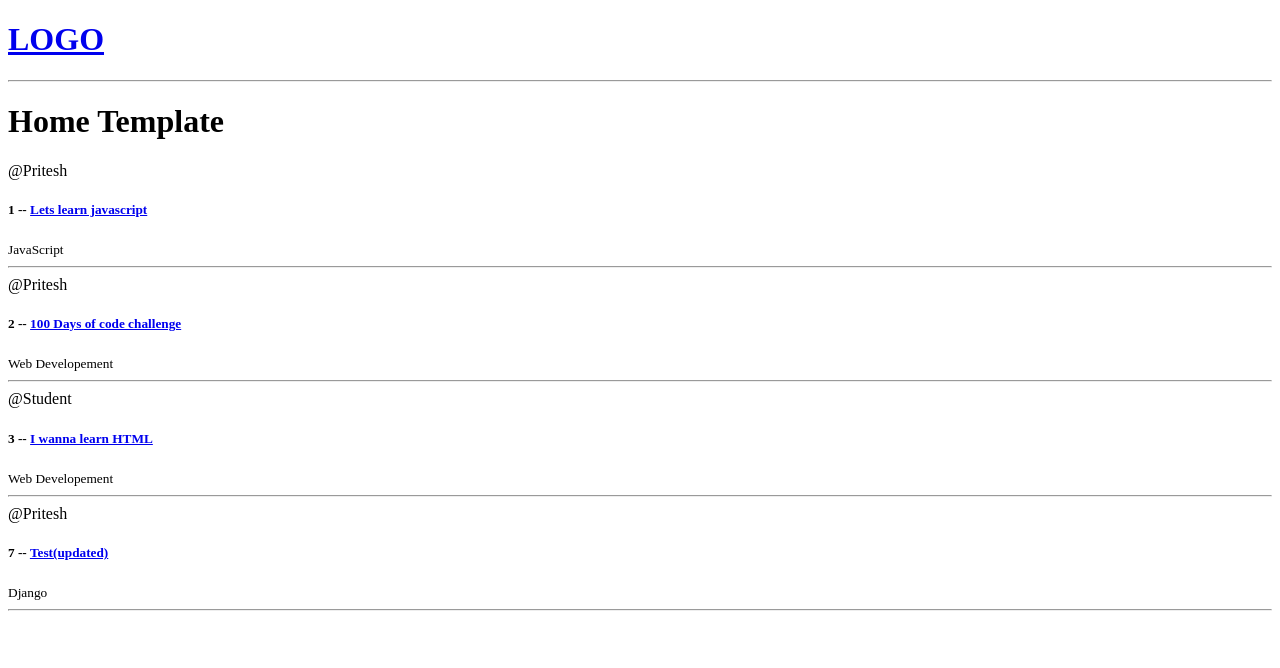
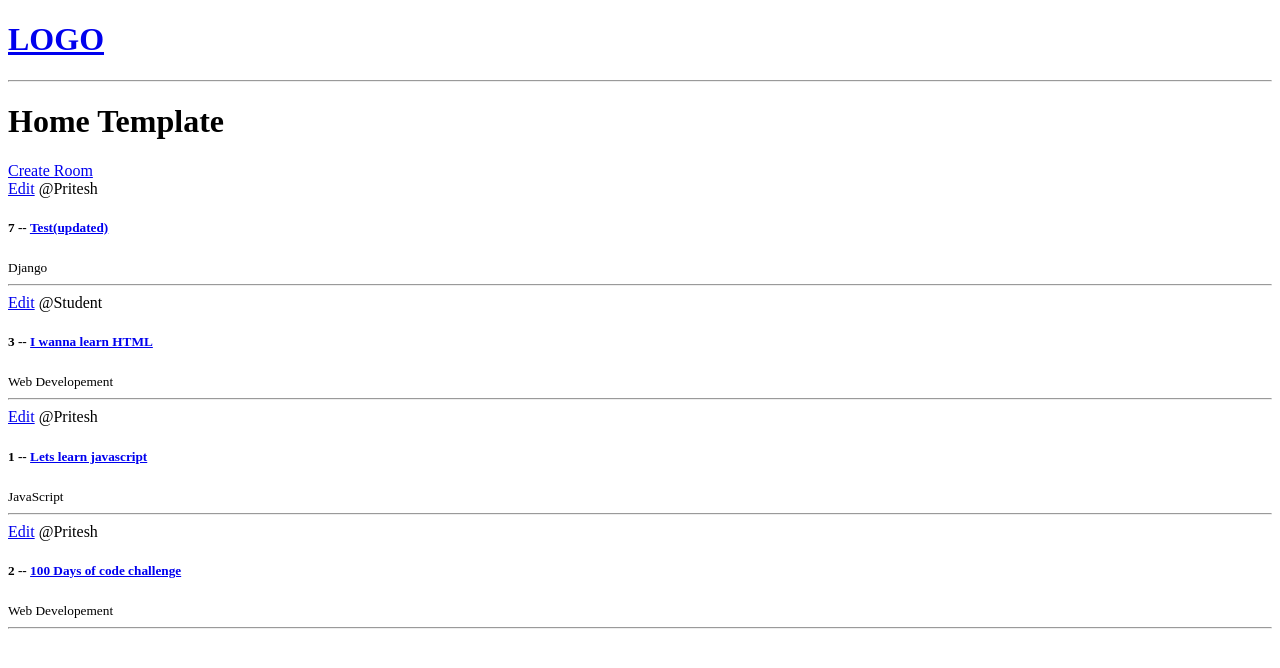
Before and after one commit to 1priteshdhumal2/StudyBud, a Django app: page / in a window 1280 px wide. Shown: the top 668 px of the page. Run offline with Django 5.2, Linux system fonts and the light colour scheme; data comes from the database, SQL or seed files in the repository; both versions use the stored data as it was after the commit.

Commit message:
Added Create and update functionality

```diff
--- a/studybud/base/models.py
+++ b/studybud/base/models.py
@@ -18,6 +18,9 @@ class Room(models.Model):
     updated =  models.DateTimeField(auto_now=True)
     created =  models.DateTimeField(auto_now_add=True)
 
+    class Meta:
+        ordering = ['-updated', '-created']
+
     def __str__(self):
         return str(self.name)
 
--- a/studybud/base/templates/base/home.html
+++ b/studybud/base/templates/base/home.html
@@ -3,9 +3,12 @@
 <h1>Home Template</h1>
 
 <div>
+  <a href="{% url 'create-room' %}">Create Room</a>
+
   <div>
     {% for room in rooms %}
     <div>
+      <a href="{% url 'update-room' room.id %}">Edit</a>
       <span>@{{room.host.username}}</span>
       <h5>
         {{ room.id }} -- <a href="{% url 'Room' room.id %}">{{ room.name }}</a>
@@ -17,4 +20,4 @@
   </div>
 </div>
 
-{% endblock %}
+{% endblock content%}
--- a/studybud/base/urls.py
+++ b/studybud/base/urls.py
@@ -4,5 +4,7 @@ from . import views
 
 urlpatterns = [
     path('', views.home, name="Home"),
-    path('room/<str:pk>/', views.room, name="Room")
+    path('room/<str:pk>/', views.room, name="Room"),
+    path('create-room/', views.createRoom , name="create-room"),
+    path('update-room/<str:pk>/', views.updateRoom , name="update-room")
 ]
--- a/studybud/base/views.py
+++ b/studybud/base/views.py
@@ -1,5 +1,6 @@
-from django.shortcuts import render
+from django.shortcuts import render, redirect
 from .models import Room
+from .forms import RoomForm
 
 # Create your views here.
 
@@ -18,3 +19,27 @@ def room(request, pk):
     room = Room.objects.get(id=pk)
     context = {'room': room}
     return render(request, 'base/room.html', context)
+
+def createRoom(request):
+    form = RoomForm
+    if(request.method == 'POST'):
+        form = RoomForm(request.POST)
+        if form.is_valid():
+            form.save()
+            return redirect ('Home')
+
+    context = {'form': form}
+    return render(request, 'base/room_form.html', context)
+
+def updateRoom(request, pk):
+    room = Room.objects.get(id = pk)
+    form = RoomForm(instance=room)
+
+    if(request.method == 'POST'):
+        form = RoomForm(request.POST, instance=room)
+        if form.is_valid():
+            form.save()
+            return redirect('Home')
+
+    context = {'form': form}
+    return render (request, 'base/room_form.html', context)
```
Also changed, not shown: studybud/base/forms.py (added, +7 -0 lines), studybud/base/templates/base/room_form.html (+10 -0 lines), studybud/db.sqlite3.
